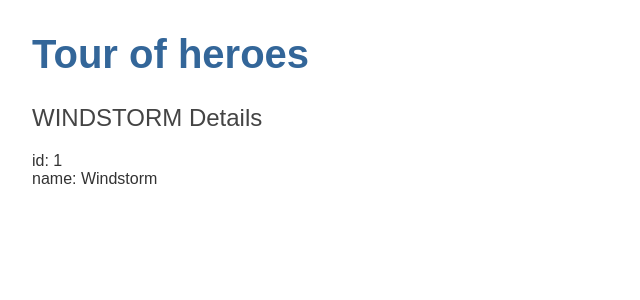
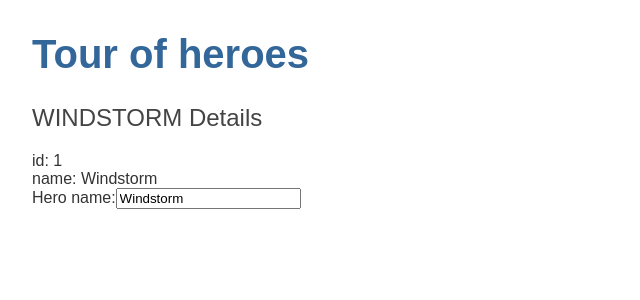
Before and after one commit to JSchrtke/angular-heroes, an Angular app: page / in a window 1280 px wide. Shown: the top 300 px of the page, without its empty margins (0-640 px from the left). Built offline with nearby package versions, Linux system fonts and the light colour scheme.

Commit message:
feat: Make hero name editable

```diff
--- a/src/app/app.module.ts
+++ b/src/app/app.module.ts
@@ -1,4 +1,5 @@
 import { NgModule } from "@angular/core";
+import { FormsModule } from "@angular/forms";
 import { BrowserModule } from "@angular/platform-browser";
 
 import { AppRoutingModule } from "./app-routing.module";
@@ -7,7 +8,7 @@
 
 @NgModule({
     declarations: [AppComponent, HeroesComponent],
-    imports: [BrowserModule, AppRoutingModule],
+    imports: [BrowserModule, AppRoutingModule, FormsModule],
     providers: [],
     bootstrap: [AppComponent],
 })
--- a/src/app/heroes/heroes.component.html
+++ b/src/app/heroes/heroes.component.html
@@ -5,3 +5,7 @@
 <div>
     <span>name: {{ hero.name }}</span>
 </div>
+<div>
+  <label for="name">Hero name:</label>
+  <input id="name" [(ngModel)]="hero.name" placeholder="foo">
+</div>
```
